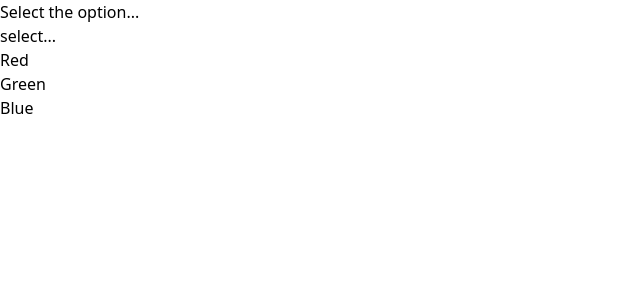
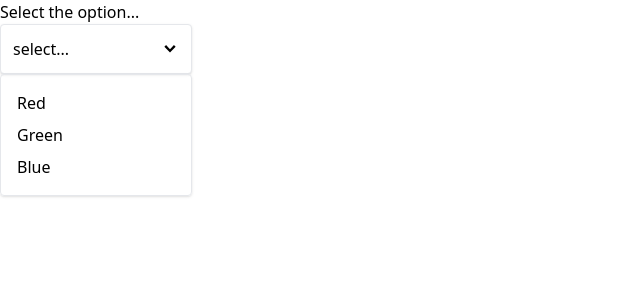
Before and after one commit to tanishnarang/buttons, a React (Create React App) app: page / in a window 1280 px wide. Both pictures are taken after a click on the element "select...". Shown: the top 300 px of the page, without its empty margins (0-640 px from the left). Built offline with nearby package versions, Linux system fonts and the light colour scheme.

Commit message:
adding styling

```diff
--- a/src/components/Dropdown.js
+++ b/src/components/Dropdown.js
@@ -1,5 +1,5 @@
 import { useState } from "react";
-// import { GoArrowLeft } from "react-icons/go";
+import { GoChevronDown } from "react-icons/go";
 export default function Dropdown({ options, selection, onSelect }) {
   const [isOpen, setIsOpen] = useState(false);
 
@@ -10,7 +10,11 @@
 
   const renderedOption = options.map((option) => {
     return (
-      <div onClick={() => handleOptionClick(option)} key={option.value}>
+      <div
+        className="hover:bg-sky-100 rounded cursor-pointer p-1"
+        onClick={() => handleOptionClick(option)}
+        key={option.value}
+      >
         {option.label}
       </div>
     );
@@ -21,10 +25,20 @@
   };
 
   return (
-    <div>
+    <div className="w-48 relative">
       Select the option...
-      <div onClick={handleClick}>{selection?.label || "select..."}</div>
-      {isOpen && <div>{renderedOption}</div>}
+      <div
+        className="flex justify-between items-center cursor-pointer border rounded p-3 shadow bg-white w-full"
+        onClick={handleClick}
+      >
+        {selection?.label || "select..."}
+        <GoChevronDown className="text-lg" />
+      </div>
+      {isOpen && (
+        <div className="absolute top-full border rounded p-3 shadow bd-white w-full">
+          {renderedOption}
+        </div>
+      )}
     </div>
   );
 }
```
